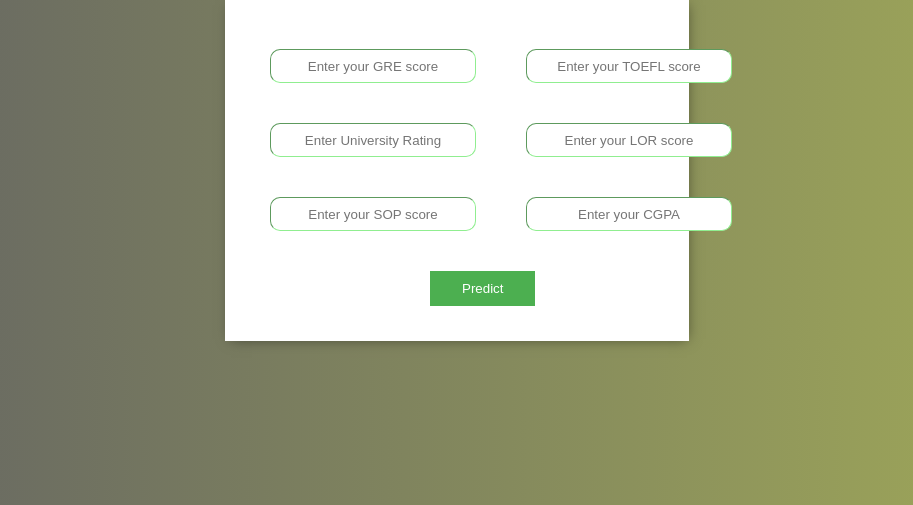
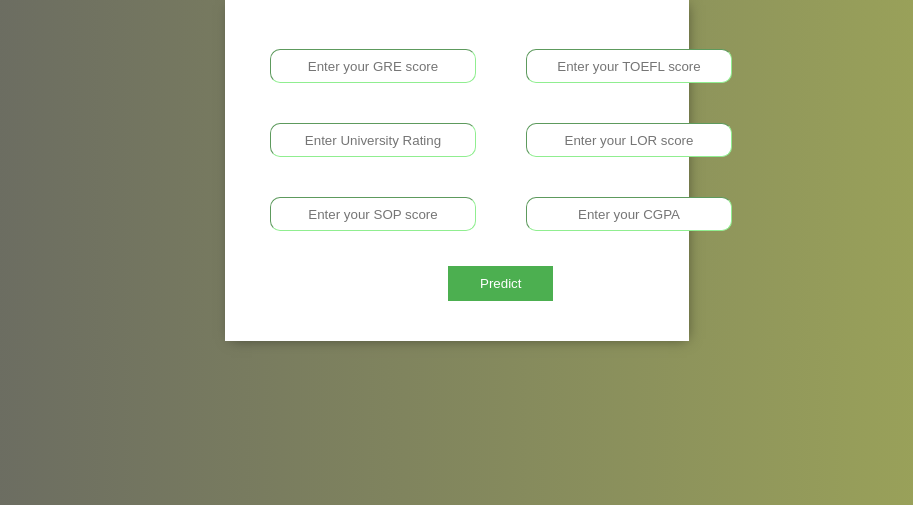
Before and after one commit to Apekchhya/University-Choice, a Django app: page / in a window 1280 px wide. Shown: the part 176-681 px from the top of the page, without its empty margins (183-1096 px from the left). Run offline with Django 4.2, Linux system fonts and the light colour scheme.

Commit message:
Add files via upload

```diff
--- a/base/templates/main.html
+++ b/base/templates/main.html
@@ -70,7 +70,7 @@
         color: white;
         padding: 10px 32px;
         text-decoration: none;
-        margin: 20px 185px;
+        margin: 15px 203px;
         cursor: pointer;
       }
 
```
